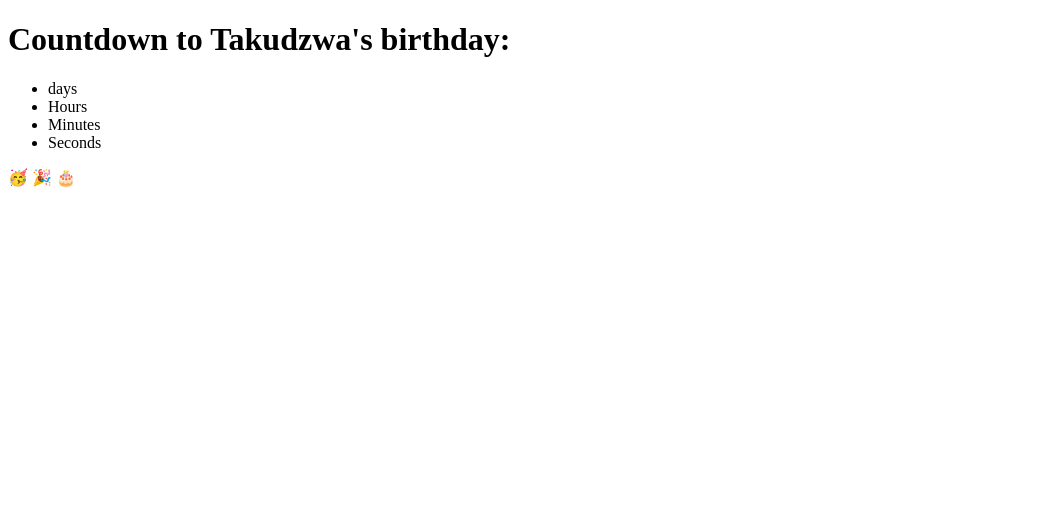
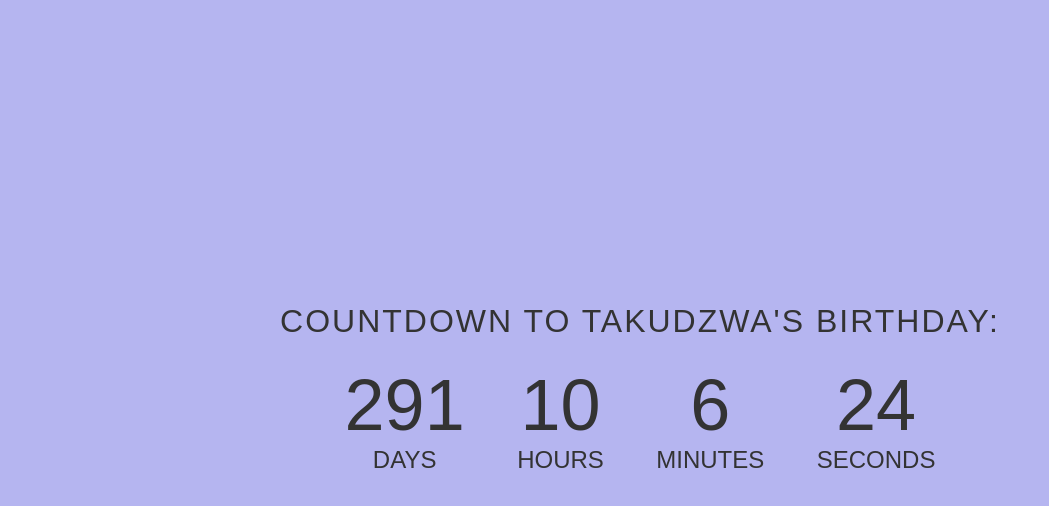
Before and after one commit to takudzwa17/countdown-to-birthday, a plain HTML site: page index.html in a window 1280 px wide. Shown: the whole page, without its empty margins (0-1049 px from the left). Drawn offline with Linux system fonts and the light colour scheme.

Commit message:
Update index.html
fix on the css link

```diff
--- a/index.html
+++ b/index.html
@@ -4,7 +4,7 @@
     <meta charset="UTF-8" />
     <meta http-equiv="X-UA-Compatible" content="IE=edge" />
     <meta name="viewport" content="width=device-width, initial-scale=1.0" />
-    <link rel="stylesheet" href="./index2.css" />
+    <link rel="stylesheet" href="./index.css" />
     <title>Countdown Timer</title>
   </head>
   <body>
@@ -25,6 +25,6 @@
       </div>
     </div>
 
-    <script src="./index2.js"></script>
+    <script src="./index.js"></script>
   </body>
 </html>
```
